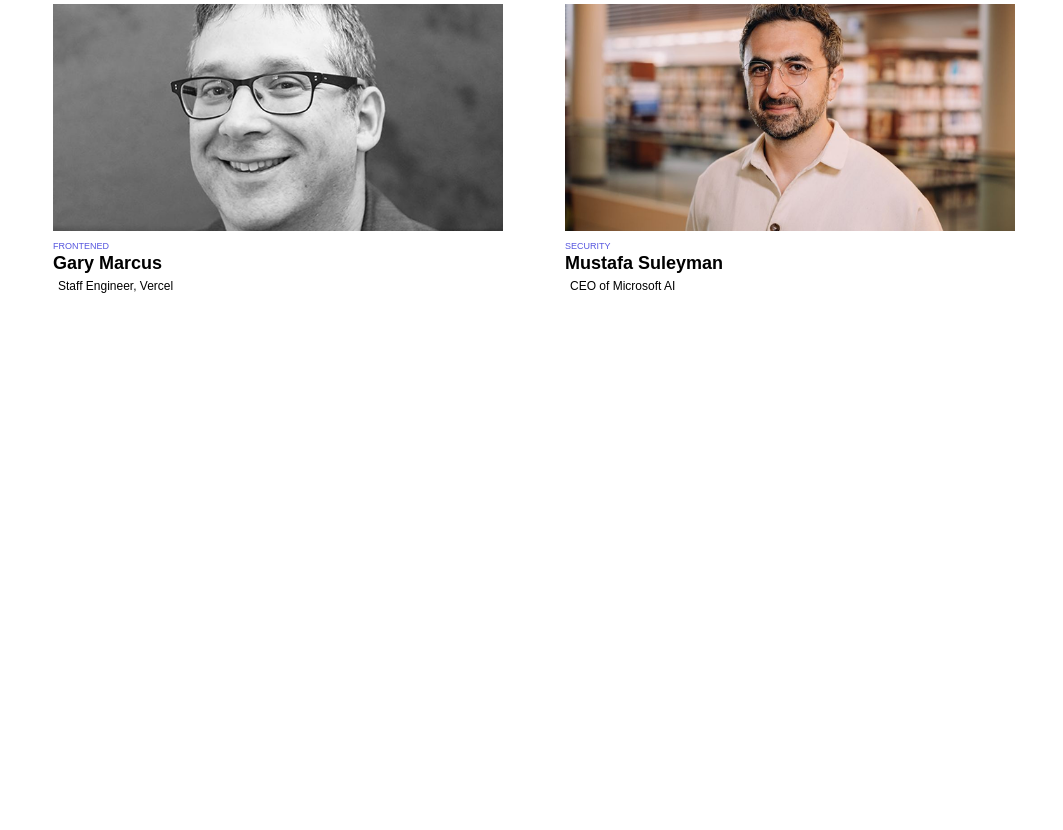
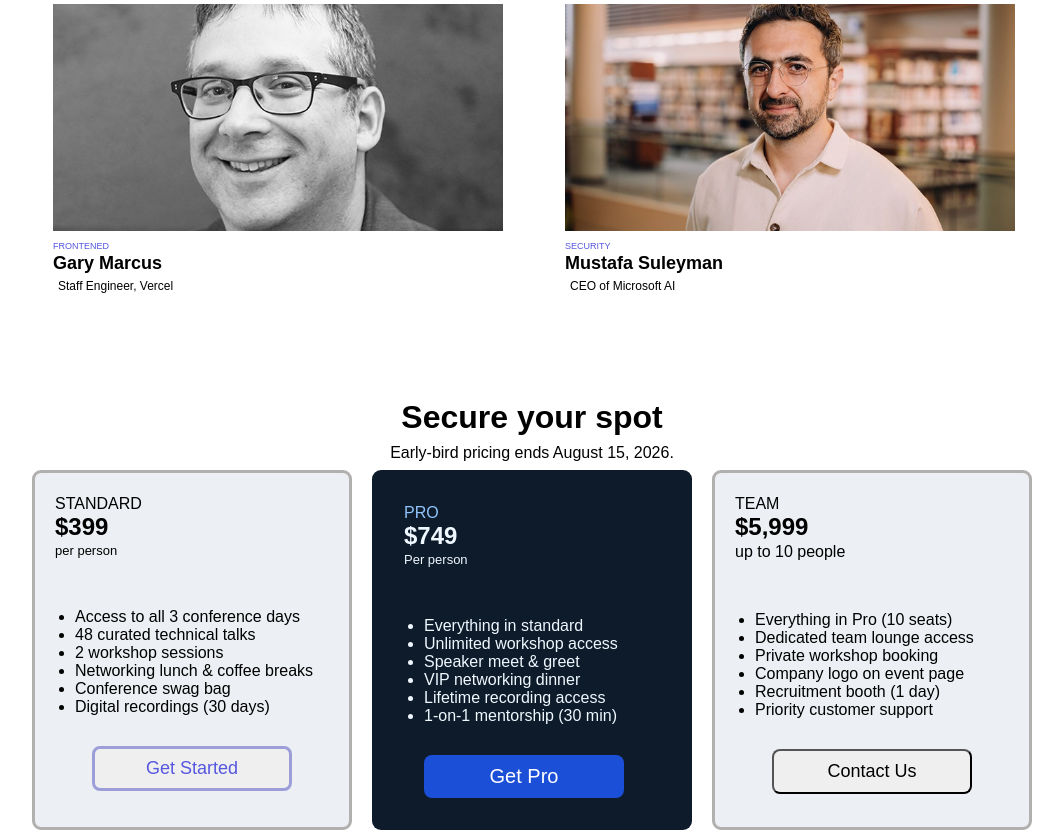
Before and after one commit to Sakib5547/assignment-01-b14, a plain HTML site: page index.html in a window 1280 px wide. Shown: the part 1738-2568 px from the top of the page, without its empty margins (108-1171 px from the left). Before the commit the page ends 2037 px from the top, so only its background shows below. Drawn offline with Linux system fonts and the light colour scheme.

Commit message:
subscribtion

```diff
--- a/index.html
+++ b/index.html
@@ -112,3 +112,60 @@
     </div>
 </Section>
                 <!-- Speaker end -->
+
+
+               <!-- subscription -->
+
+    <div class="subs-head">
+             <h1>
+                 Secure your spot
+            </h1>
+         <p>
+            Early-bird pricing ends August 15, 2026.
+         </p>
+    </div>
+
+
+         <div class="subs">
+        <div class="subs-1" >
+            <p>STANDARD</p>
+            <h2>$399</h2>
+            <p style="font-size: small;">per person</p>
+            <ul>
+                <li>Access to all 3 conference days</li>
+                <li>48 curated technical talks</li>
+                <li>2 workshop sessions</li>
+                <li>Networking lunch & coffee breaks</li>
+                <li>Conference swag bag</li>
+                <li>Digital recordings (30 days)</li>
+            </ul>
+            <button class="uncmn-btn-1">Get Started</button>
+        </div>
+        <div class="subs-2">
+            <p style="color: rgb(147, 197, 253);"> PRO </p>
+            <h2>$749</h2>
+            <p style="font-size: small;">Per person</p>
+            <ul>
+                <li>Everything in standard</li>
+                <li>Unlimited workshop access</li>
+                <li>Speaker meet & greet</li>
+                <li>VIP networking dinner</li>
+                <li> Lifetime recording access</li>
+                <li>1-on-1 mentorship (30 min) </li>
+                <button class="cmn-btn">Get Pro</button>
+            </ul>
+        </div>
+        <div class="subs-1">
+            <p>TEAM</p>
+            <h2>$5,999</h2>
+            <p>up to 10 people</p>
+            <ul>
+                <li>Everything in Pro (10 seats)</li>
+                <li>Dedicated team lounge access</li>
+                <li>Private workshop booking</li>
+                <li>Company logo on event page</li>
+                <li>Recruitment booth (1 day)</li>
+                <li>Priority customer support</li>
+            </ul>
+            <button class="uncmn-btn-2">Contact Us</button>
+        </div>
--- a/style.css
+++ b/style.css
@@ -127,3 +127,83 @@ a{
     margin:auto;
     max-width: 1000px;
 }
+
+.subs-head{
+    text-align: center;
+    margin-top:100px;
+}
+
+.subs-head p{
+    margin-top: 8px;
+    margin-bottom: 8px;
+}
+
+.subs {
+    display: grid;
+    grid-template-columns: repeat(3, minmax(0, 1fr));
+    gap: 20px;
+    max-width: 1000px;
+    margin: auto;
+}
+
+.subs-1,
+.subs-2 {
+    box-sizing: border-box;
+    min-width: 0;
+}
+
+.subs-1 {
+    border: 3px solid rgb(178, 175, 175);
+    border-radius: 9px;
+    background-color: transparent;
+    padding: 20px;
+
+}
+
+.subs-2{
+    border:3px transparent;
+    background-color: rgb(13, 27, 42);
+    border-radius: 9px;
+    color: aliceblue;
+    padding: 32px;
+}
+
+.subs-2 h2, .subs-1 h2{
+    margin-top: 0px;
+    margin-bottom: 0px;
+}
+.subs-2 p, .subs-1 p{
+    margin-top: 2px;
+    margin-bottom: 0px;
+}
+
+.subs-2 ul, .subs-1 ul{
+    margin-top: 50px;
+    padding-left: 20px;
+    text-align: left;
+}
+
+.subs-2 button, .subs-1 button{
+    margin-top: 30px;
+    width: 200px;
+}
+
+.subs-1{
+    background-color: rgb(236, 240, 244);
+    padding: 20px;
+}
+
+.uncmn-btn-1{
+    color: rgb(86, 86, 223);
+    border: solid rgb(157, 157, 216);
+}
+
+.uncmn-btn-1, .uncmn-btn-2{
+    display: block;
+    height: 45px;
+    width: 200px;
+    border-radius: 8px;
+    font-size: large;
+    margin: 30px auto 0;
+    cursor: pointer;
+}
```
